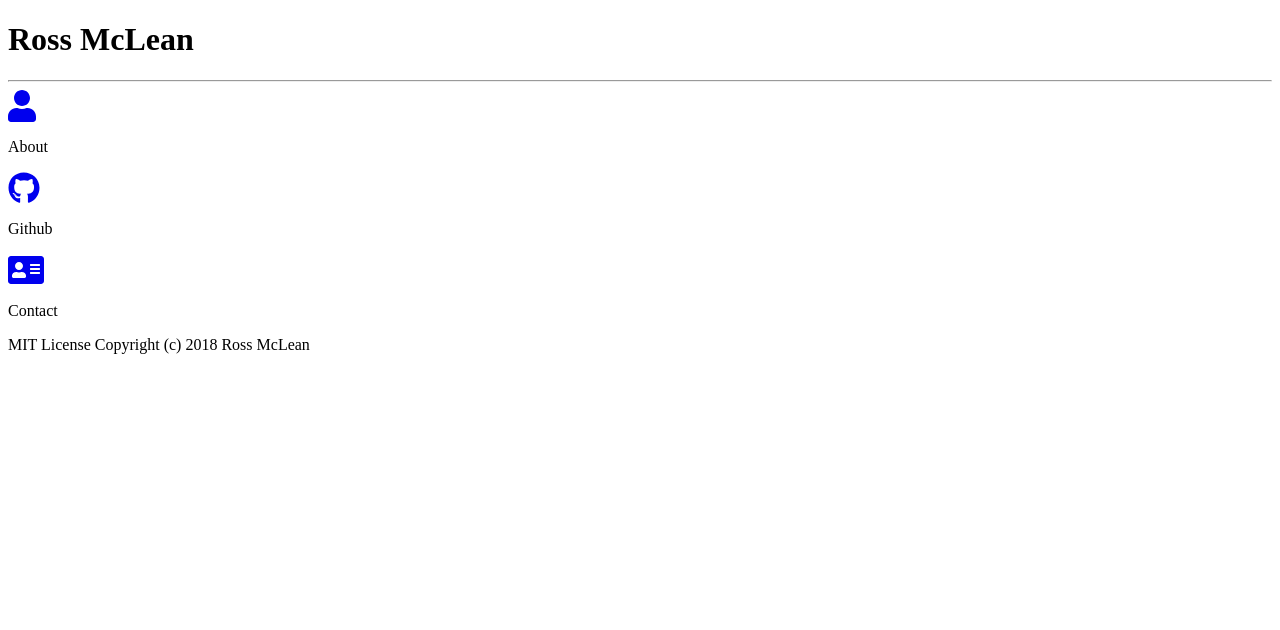
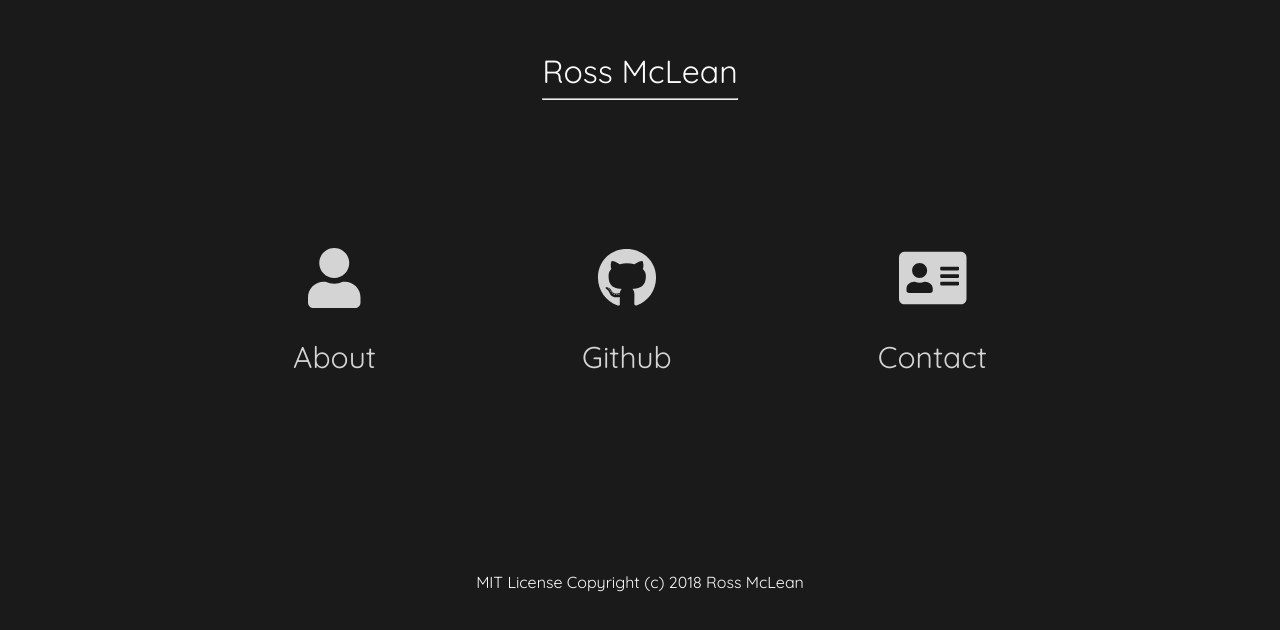
Before and after one commit to yerbestpal/yerbestpal.github.io, a plain HTML site: page index.html in a window 1280 px wide. Drawn offline with Linux system fonts and the light colour scheme.

Commit message:
fix links and transition to SASS/SCSS

```diff
--- a/index.html
+++ b/index.html
@@ -1,7 +1,7 @@
 <!DOCTYPE html>
 <html lang="en">
 <head>
-  <link rel="stylesheet" href="styles.css">
+  <link rel="stylesheet" href="main.css">
   <script defer src="https://use.fontawesome.com/releases/v5.0.13/js/all.js" integrity="sha384-xymdQtn1n3lH2wcu0qhcdaOpQwyoarkgLVxC/wZ5q7h9gHtxICrpcaSUfygqZGOe" crossorigin="anonymous"></script>
   <title>Ross McLean</title>
   <meta charset="utf-8">
@@ -15,8 +15,7 @@
       <hr>
     </div>
   </header>
-  <!-- section 1 -->
-  <section class="section1">
+  <section>
     <!-- navbar -->
     <nav>
       <div class="menu">
@@ -35,10 +34,6 @@
       </div>
     </nav>
   </section>
-  <!-- section 2 -->
-  <section class="section2">
-
-  </section>
   <footer>
     <!-- Copyright info, related website links -->
     <div class="footer-container">
--- /dev/null
+++ b/main.scss
@@ -0,0 +1,72 @@
+$primaryFont: 'Quicksand', sans-serif;
+$bgColor: #1a1a1a;
+$foreColor: #fafafa;
+
+body {
+  text-align: center;
+  font-family: $primaryFont;
+  background: $bgColor;
+  color: $foreColor;
+
+  header {
+    .title-container {
+      .title {
+        h1 {
+          font-weight: normal;
+        }
+      }
+
+      hr {
+        margin-top: -15px;
+      }
+    }
+    margin: {
+      top: 30px;
+      bottom: 30px;
+    }
+    padding: {
+      bottom: 10px;
+    }
+    display: flex;
+    justify-content: center;
+  }
+
+  section {
+    nav {
+      display: flex;
+      justify-content: center;
+      padding: {
+        top: 100px;
+        bottom: 150px;
+      }
+
+      .menu {
+        color: #d4d4d4;
+        font-size: 30px;
+        width: 900px;
+        display: flex;
+        justify-content: space-around;
+
+        a {
+          text-decoration: none;
+          color: inherit;
+        }
+      }
+
+      .menu-items:hover {
+        filter: drop-shadow(0px 5px 9px #000000);
+        color: #fafafa;
+        animation-name: scale;
+        animation-duration: 200ms;
+        animation-fill-mode: forwards;
+      }
+      @keyframes scale {
+        100% {
+          transform: scale(1.1);
+        }
+      }
+    }
+
+    footer {}
+  }
+}
```
Also changed, not shown: main.css, 2 other files.
